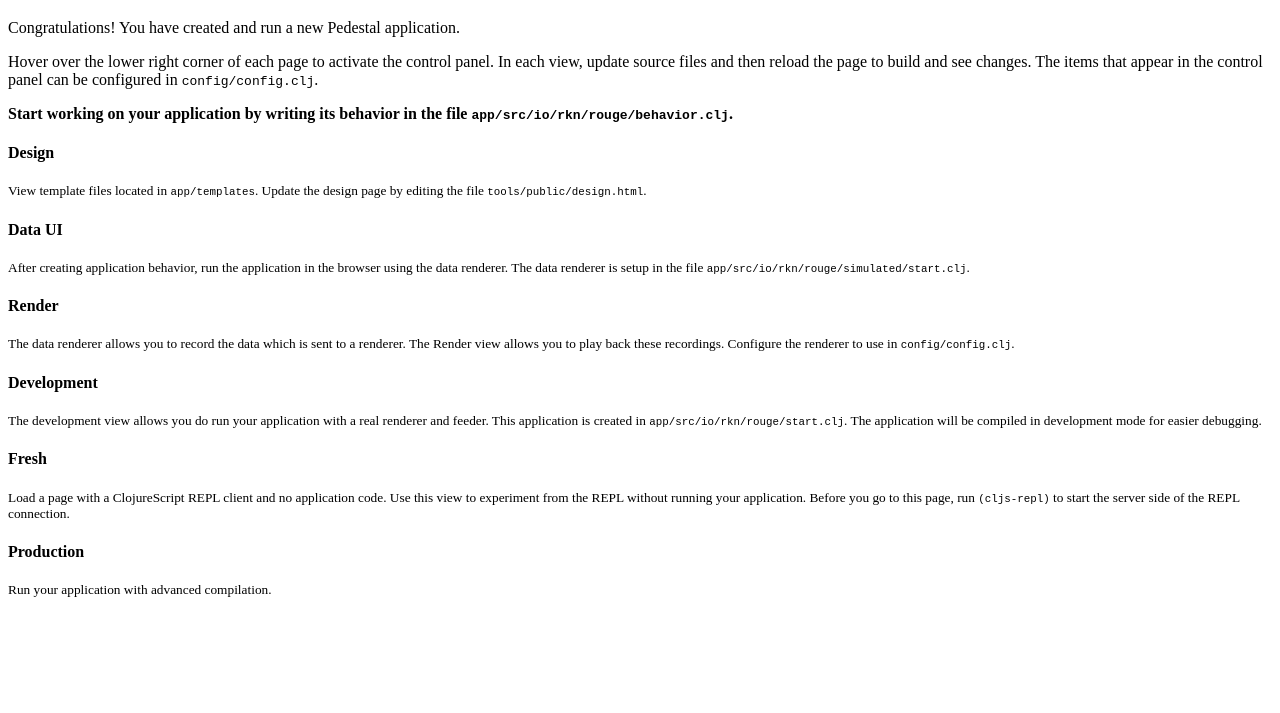
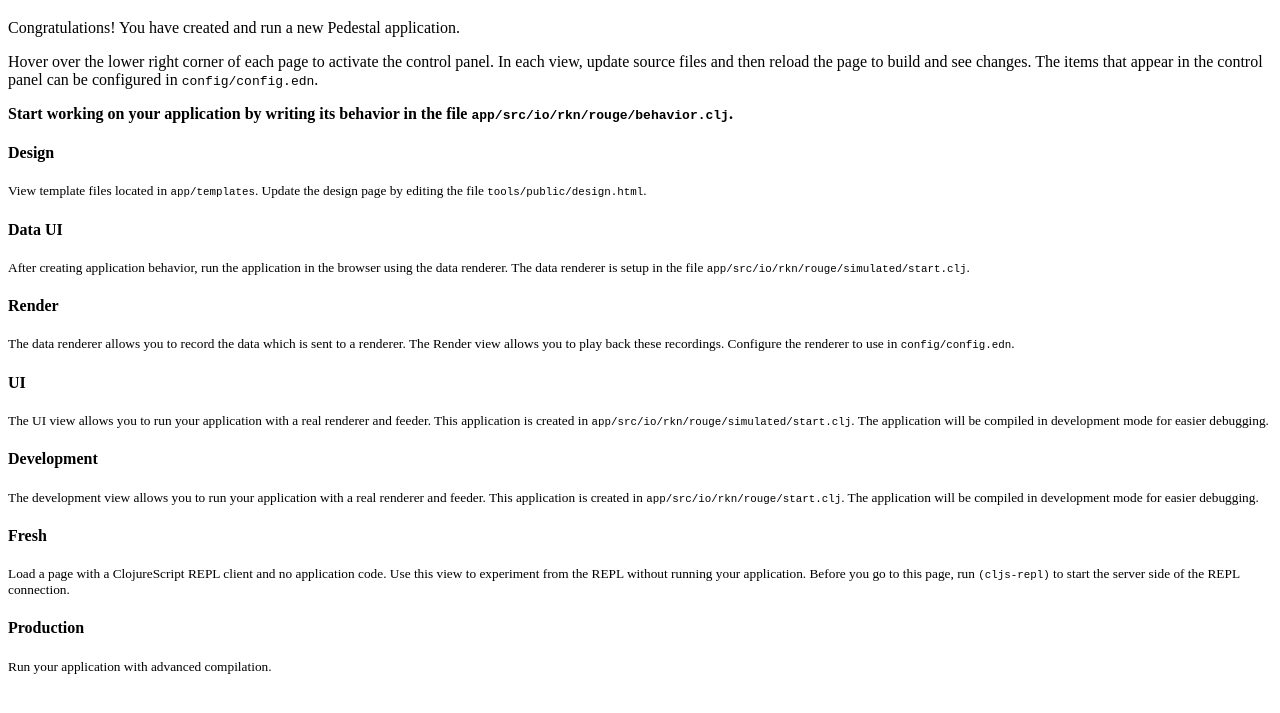
Before and after one commit to avescodes/rouge, a plain HTML site: page tools/public/index.html in a window 1280 px wide. Shown: the part 87-800 px from the top of the page. Drawn offline with Linux system fonts and the light colour scheme.

Commit message:
Regenerate project as 0.2.0 Pedestal app

```diff
--- a/tools/public/index.html
+++ b/tools/public/index.html
@@ -11,7 +11,7 @@
       Hover over the lower right corner of each page to activate the
       control panel. In each view, update source files and then reload
       the page to build and see changes. The items that appear in the
-      control panel can be configured in <code>config/config.clj</code>.
+      control panel can be configured in <code>config/config.edn</code>.
     </p>
 
     <p class="small" style="font-weight:bold">
@@ -36,11 +36,18 @@
       The data renderer allows you to record the data which is sent to
       a renderer. The Render view allows you to play back these
       recordings. Configure the renderer to use
-      in <code>config/config.clj</code>.
+      in <code>config/config.edn</code>.
+    </small>
+    <h4>UI</h4>
+    <small>
+      The UI view allows you to run your application with a real renderer
+      and feeder. This application is created in
+      <code>app/src/io/rkn/rouge/simulated/start.clj</code>. The application will be
+      compiled in development mode for easier debugging.
     </small>
     <h4>Development</h4>
     <small>
-      The development view allows you do run your application with a
+      The development view allows you to run your application with a
       real renderer and feeder. This application is created in
       <code>app/src/io/rkn/rouge/start.clj</code>. The application
       will be compiled in development mode for easier debugging.
```
Also changed, not shown: 6 other files.
